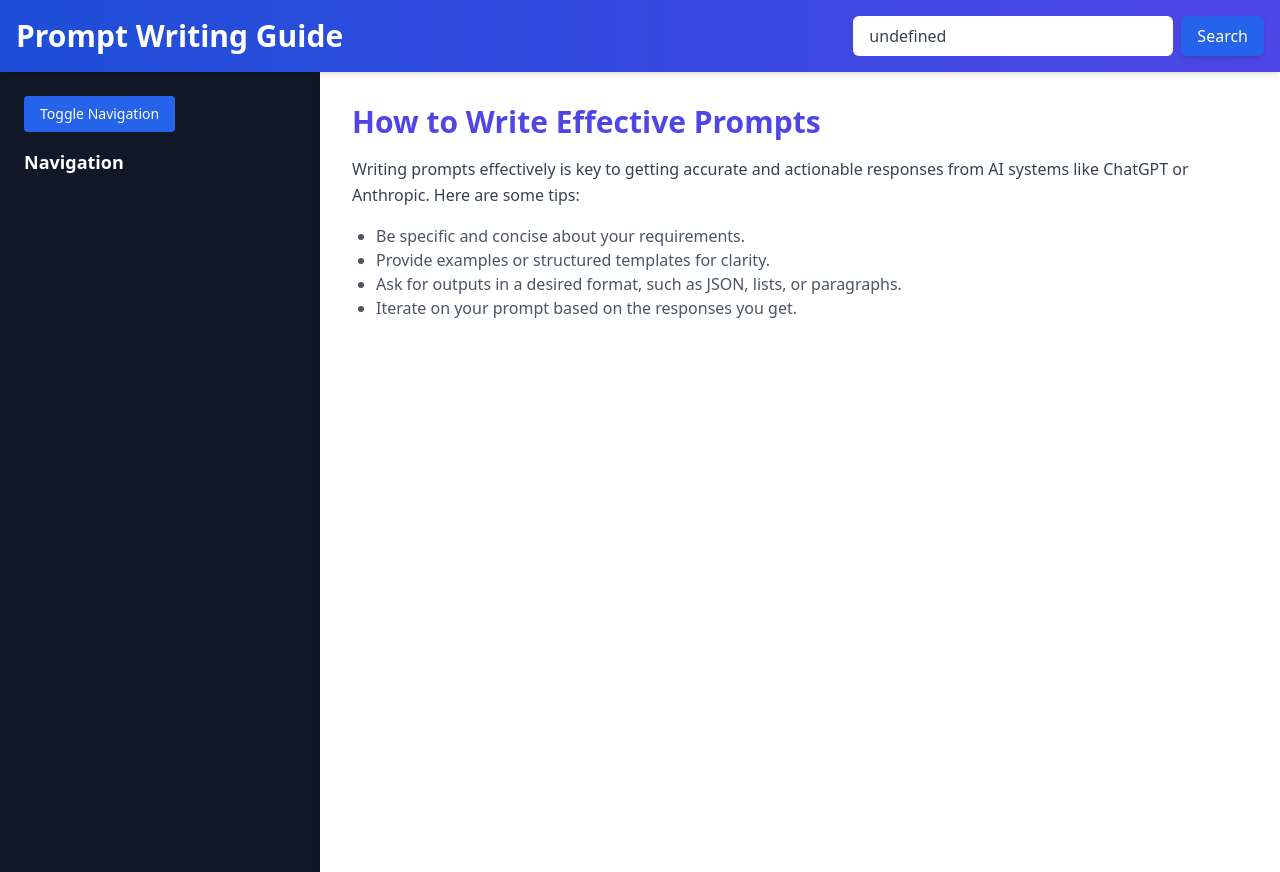
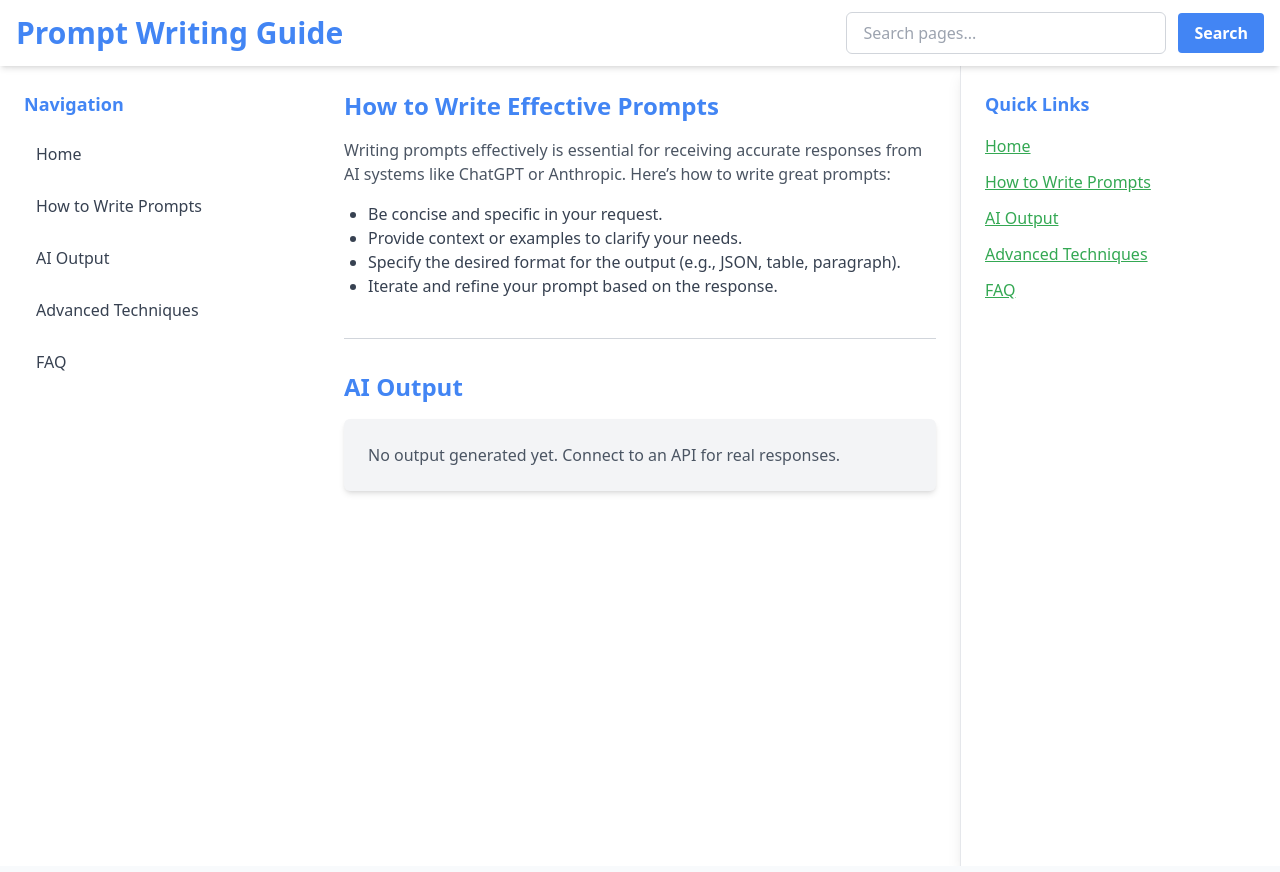
Before and after one commit to shahprincea/shahprincea, a plain HTML site: page index.html in a window 1280 px wide. Drawn offline with nearby package versions, Linux system fonts and the light colour scheme.

Commit message:
Update index.html
Version three with google theming

```diff
--- a/index.html
+++ b/index.html
@@ -5,25 +5,50 @@
   <meta name="viewport" content="width=device-width, initial-scale=1.0">
   <title>Prompt Writing Guide</title>
   <script src="https://cdn.tailwindcss.com"></script>
-  <script src="https://cdn.jsdelivr.net/npm/alpinejs@3.12.0/dist/cdn.min.js" defer></script>
+  <style>
+    /* Additional Styles for Google-Inspired Look */
+    body {
+      background-color: #f8fafc;
+    }
+    .google-theme {
+      color: #4285f4;
+    }
+    .google-button {
+      background-color: #4285f4;
+      color: white;
+      border-radius: 4px;
+      padding: 8px 16px;
+      font-weight: bold;
+      transition: background-color 0.3s ease;
+    }
+    .google-button:hover {
+      background-color: #357ae8;
+    }
+    .google-link {
+      color: #34a853;
+      text-decoration: underline;
+    }
+    .google-link:hover {
+      color: #2c8c42;
+    }
+  </style>
 </head>
-<body class="bg-gray-100 font-sans antialiased">
+<body class="font-sans antialiased">
 
   <!-- Top Bar -->
-  <header class="bg-gradient-to-r from-blue-700 to-indigo-600 text-white p-4 sticky top-0 z-10 shadow-md">
-    <div class="max-w-7xl mx-auto flex items-center justify-between">
-      <h1 class="text-3xl font-bold">Prompt Writing Guide</h1>
-      <div class="flex items-center space-x-2">
+  <header class="bg-white shadow-md sticky top-0 z-10">
+    <div class="max-w-7xl mx-auto px-4 py-3 flex justify-between items-center">
+      <h1 class="text-3xl font-semibold google-theme">Prompt Writing Guide</h1>
+      <div class="flex items-center space-x-3">
         <input
           type="text"
           id="searchInput"
           placeholder="Search pages..."
-          class="px-4 py-2 w-80 rounded-md text-gray-700 focus:outline-none"
-          x-data x-model="searchQuery"
+          class="px-4 py-2 w-80 border border-gray-300 rounded-md focus:ring-2 focus:ring-blue-400 focus:outline-none"
         >
         <button
           onclick="performSearch()"
-          class="px-4 py-2 bg-blue-600 hover:bg-blue-800 text-white rounded-md shadow-md transition">
+          class="google-button">
           Search
         </button>
       </div>
@@ -32,32 +57,96 @@
 
   <div class="flex h-screen">
     <!-- Left Navigation -->
-    <aside class="bg-gray-900 text-white w-1/4 p-6 overflow-auto" x-data="{ open: true }">
-      <button
-        @click="open = !open"
-        class="bg-blue-600 hover:bg-blue-800 px-4 py-2 mb-4 rounded text-sm">
-        Toggle Navigation
-      </button>
-      <nav x-show="open" class="transition">
-        <h2 class="text-lg font-semibold mb-4">Navigation</h2>
-        <ul id="navLinks" class="space-y-3">
-          <!-- Dynamically populated links -->
-        </ul>
-      </nav>
+    <aside class="bg-white shadow-lg w-1/4 p-6 overflow-auto">
+      <h2 class="text-lg font-semibold mb-4 google-theme">Navigation</h2>
+      <ul id="navLinks" class="space-y-3">
+        <!-- Dynamically Populated Links -->
+      </ul>
     </aside>
 
     <!-- Center Section -->
-    <main class="flex-1 p-8 bg-white overflow-auto shadow-lg">
-      <!-- Guide Section -->
+    <main class="flex-1 bg-white p-6 overflow-auto">
       <section id="guideSection" class="mb-10">
-        <h2 class="text-3xl font-bold mb-4 text-indigo-600">How to Write Effective Prompts</h2>
-        <p class="text-gray-700 leading-relaxed">
-          Writing prompts effectively is key to getting accurate and actionable responses from AI systems like ChatGPT or Anthropic. Here are some tips:
+        <h2 class="text-2xl font-bold mb-4 google-theme">How to Write Effective Prompts</h2>
+        <p class="text-gray-600">
+          Writing prompts effectively is essential for receiving accurate responses from AI systems like ChatGPT or Anthropic. Here’s how to write great prompts:
         </p>
-        <ul class="list-disc ml-6 mt-4 text-gray-600">
-          <li>Be specific and concise about your requirements.</li>
-          <li>Provide examples or structured templates for clarity.</li>
-          <li>Ask for outputs in a desired format, such as JSON, lists, or paragraphs.</li>
-          <li>Iterate on your prompt based on the responses you get.</li>
+        <ul class="list-disc pl-6 mt-4 text-gray-700">
+          <li>Be concise and specific in your request.</li>
+          <li>Provide context or examples to clarify your needs.</li>
+          <li>Specify the desired format for the output (e.g., JSON, table, paragraph).</li>
+          <li>Iterate and refine your prompt based on the response.</li>
         </ul>
-      </
+      </section>
+
+      <hr class="my-8 border-gray-300">
+
+      <section id="outputSection">
+        <h2 class="text-2xl font-bold mb-4 google-theme">AI Output</h2>
+        <div id="output" class="bg-gray-100 p-6 rounded-md shadow-md">
+          <!-- Placeholder for AI Output -->
+          <p class="text-gray-600">No output generated yet. Connect to an API for real responses.</p>
+        </div>
+      </section>
+    </main>
+
+    <!-- Right Quick Links -->
+    <aside class="bg-white shadow-lg w-1/4 p-6 border-l">
+      <h2 class="text-lg font-semibold mb-4 google-theme">Quick Links</h2>
+      <ul id="quickLinks" class="space-y-3">
+        <!-- Dynamically Populated Links -->
+      </ul>
+    </aside>
+  </div>
+
+  <!-- JavaScript -->
+  <script>
+    // Sample Pages
+    const pages = [
+      { id: 1, title: "Home", url: "#guideSection" },
+      { id: 2, title: "How to Write Prompts", url: "#guideSection" },
+      { id: 3, title: "AI Output", url: "#outputSection" },
+      { id: 4, title: "Advanced Techniques", url: "#" },
+      { id: 5, title: "FAQ", url: "#" }
+    ];
+
+    // Populate Navigation and Quick Links
+    function populateLinks() {
+      const navLinks = document.getElementById('navLinks');
+      const quickLinks = document.getElementById('quickLinks');
+
+      pages.forEach(page => {
+        // Navigation Links
+        const navItem = document.createElement('li');
+        navItem.innerHTML = `<a href="${page.url}" class="block px-3 py-2 text-gray-700 hover:bg-gray-100 rounded">${page.title}</a>`;
+        navLinks.appendChild(navItem);
+
+        // Quick Links
+        const quickItem = document.createElement('li');
+        quickItem.innerHTML = `<a href="${page.url}" class="google-link">${page.title}</a>`;
+        quickLinks.appendChild(quickItem);
+      });
+    }
+
+    // Search Functionality
+    function performSearch() {
+      const query = document.getElementById('searchInput').value.toLowerCase();
+      const navLinks = document.getElementById('navLinks');
+      navLinks.innerHTML = ''; // Clear existing links
+
+      const filteredPages = pages.filter(page =>
+        page.title.toLowerCase().includes(query)
+      );
+
+      filteredPages.forEach(page => {
+        const navItem = document.createElement('li');
+        navItem.innerHTML = `<a href="${page.url}" class="block px-3 py-2 text-gray-700 hover:bg-gray-100 rounded">${page.title}</a>`;
+        navLinks.appendChild(navItem);
+      });
+    }
+
+    // Initialize App
+    populateLinks();
+  </script>
+</body>
+</html>
```
